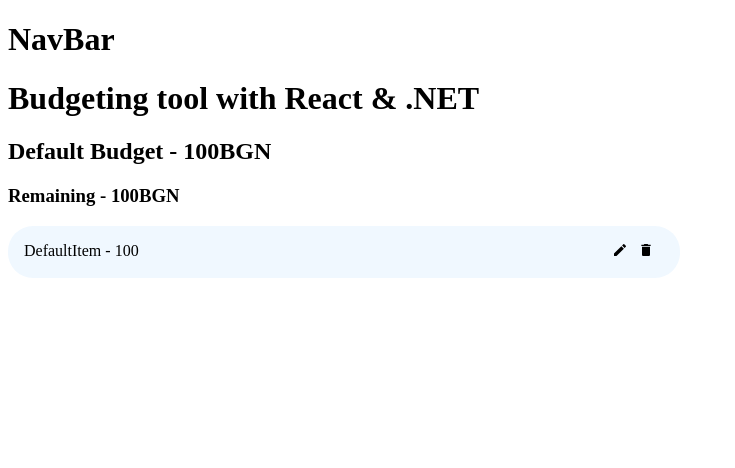
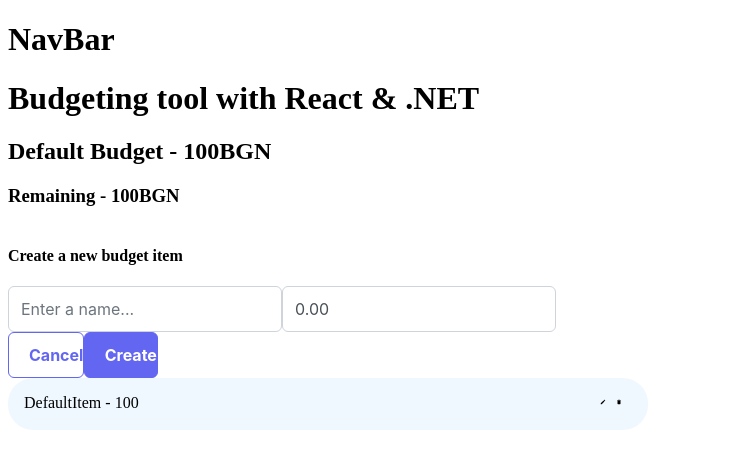
Before and after one commit to LenkoIvanov/dot-net-budget-manager, a Next.js app: page / in a window 1280 px wide. Shown: the top 468 px of the page, without its empty margins (0-735 px from the left). Built offline with nearby package versions, Linux system fonts and the light colour scheme.

Commit message:
feat: create&style new form component

```diff
--- a/package.json
+++ b/package.json
@@ -17,6 +17,7 @@
     "eslint-config-prettier": "^8.8.0",
     "next": "13.3.0",
     "prettier": "^2.8.7",
+    "primereact": "^9.2.3",
     "react": "18.2.0",
     "react-dom": "18.2.0",
     "react-icons": "^4.8.0",
--- a/src/pages/index.tsx
+++ b/src/pages/index.tsx
@@ -1,6 +1,10 @@
 import { BudgetItem } from "@/shared_components/budget_item/BudgetItem";
 import { BudgetTracker } from "@/shared_components/budget_tracker/BudgetTracker";
+import { NewItemForm } from "@/shared_components/NewItemForm/NewItemForm";
 import Head from "next/head";
+import "primereact/resources/themes/lara-light-indigo/theme.css";
+import "primereact/resources/primereact.min.css";
+import "primeicons/primeicons.css";
 
 export default function Home() {
   return (
@@ -17,6 +21,7 @@ export default function Home() {
           remaining={100}
           total={100}
         />
+        <NewItemForm />
         <BudgetItem name="DefaultItem" value={100} />
       </main>
     </>
--- /dev/null
+++ b/src/shared_components/NewItemForm/NewItemForm.module.css
@@ -0,0 +1,17 @@
+.inputContainer {
+  display: flex;
+  justify-content: space-between;
+  width: 200px;
+}
+
+.btnContainer {
+  display: flex;
+  justify-content: space-between;
+  width: 150px;
+}
+
+.mainContainer {
+  width: 220px;
+  display: flex;
+  flex-direction: column;
+}
--- /dev/null
+++ b/src/shared_components/NewItemForm/NewItemForm.tsx
@@ -0,0 +1,39 @@
+import { useState } from "react";
+import { InputText } from "primereact/inputtext";
+import { InputNumber } from "primereact/inputnumber";
+import { Button } from "primereact/button";
+import styles from "./NewItemForm.module.css";
+
+export const NewItemForm = () => {
+  const [nameValue, setNameValue] = useState<string>("");
+  const [priceValue, setPriceValue] = useState<number | null>(0);
+
+  const onBtnClickPlaceholder = () => {
+    setNameValue("");
+    setPriceValue(null);
+  };
+
+  return (
+    <div className={styles.mainContainer}>
+      <h4>Create a new budget item</h4>
+      <div className={styles.inputContainer}>
+        <InputText
+          placeholder="Enter a name..."
+          value={nameValue}
+          onChange={(ev) => setNameValue(ev.target.value)}
+        />
+        <InputNumber
+          placeholder="Enter a price..."
+          value={priceValue}
+          onChange={(ev) => setPriceValue(ev.value)}
+          minFractionDigits={2}
+          maxFractionDigits={2}
+        />
+      </div>
+      <div className={styles.btnContainer}>
+        <Button label="Cancel" outlined onClick={onBtnClickPlaceholder} />
+        <Button label="Create" onClick={onBtnClickPlaceholder} />
+      </div>
+    </div>
+  );
+};
```
Also changed, not shown: .prettier.json, 1 other file (tests, documents, lock files or other folders).
